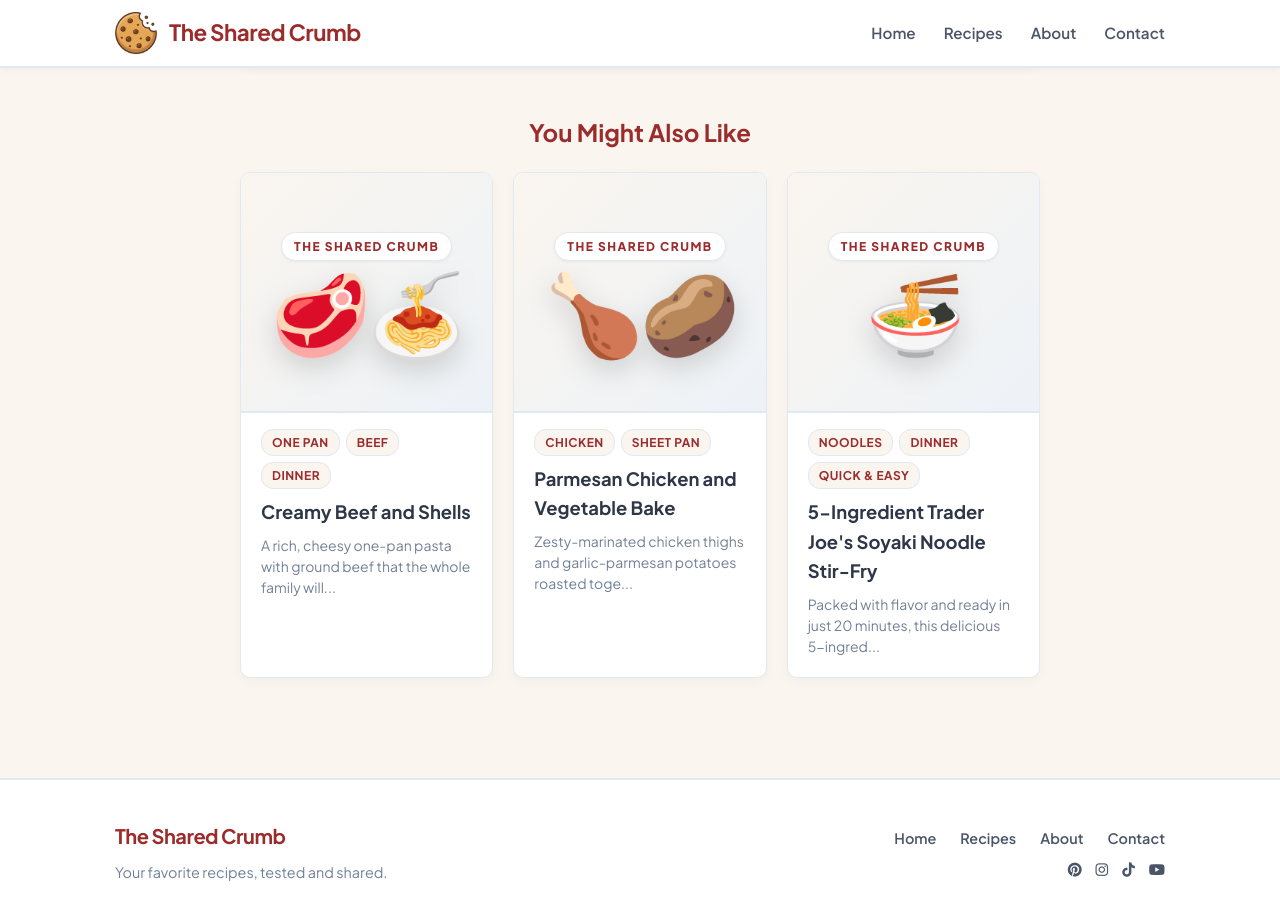
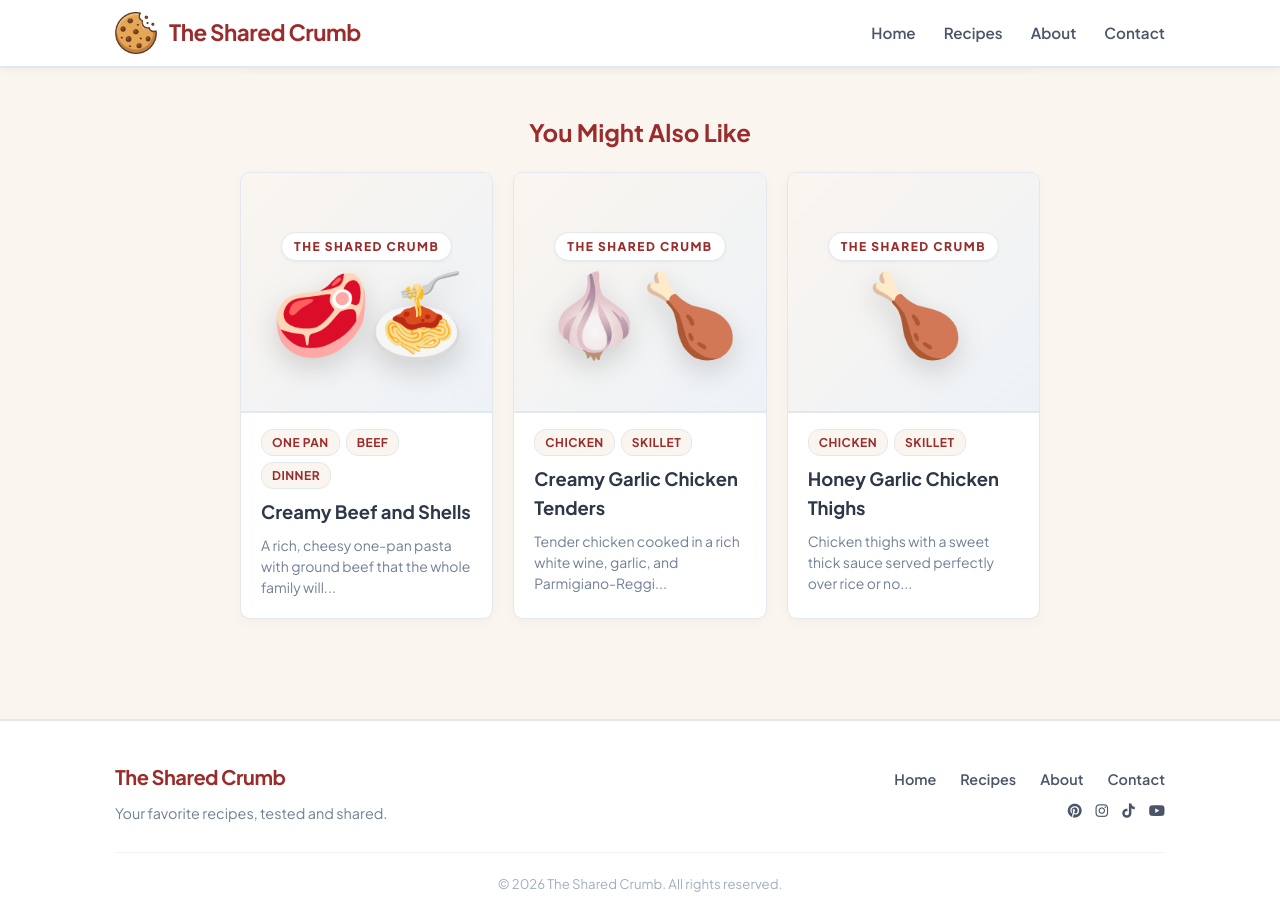
Before and after one commit to TheSharedCrumb/TheSharedCrumb, a Jekyll site: the page built from _recipes/Pizza_ChickenCrust.md, in a window 1280 px wide and 900 px high, scrolled down 2102 px. Built offline with Jekyll 4.4.1, drawn with Linux system fonts in a browser that asks for light colours.

Commit message:
Revise recipe metadata for Soyaki Stir-Fry
Updated recipe metadata to include course, cuisine, and changed category.

```diff
--- a/_recipes/Noodles_TJ_Soyaki_StirFry.md
+++ b/_recipes/Noodles_TJ_Soyaki_StirFry.md
@@ -3,7 +3,9 @@ layout: recipe
 title: "5-Ingredient Trader Joe's Soyaki Noodle Stir-Fry"
 icon: "🍜"
 description: "Packed with flavor and ready in just 20 minutes, this delicious 5-ingredient Trader Joe's stir-fry pairs chewy knife-cut noodles and crisp broccoli with sweet, savory Soyaki sauce."
-category: [Noodles, Dinner, Quick & Easy]
+course: "Dinner"
+cuisine: "Asian-Fusion"
+category: [Noodles, Skillet]
 prep_time: "5 mins"
 cook_time: "15 mins"
 yield: "3-4 servings"
```
